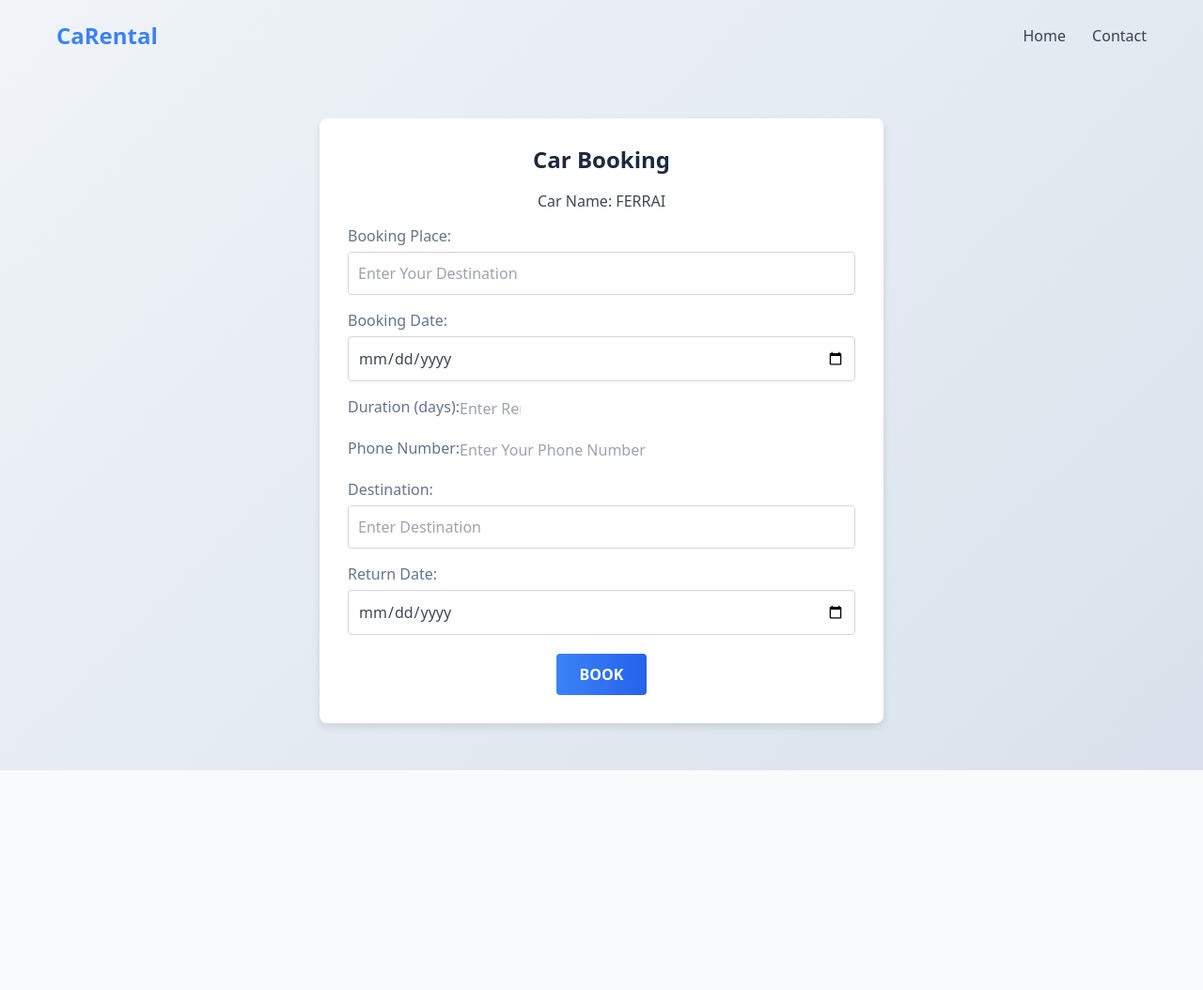
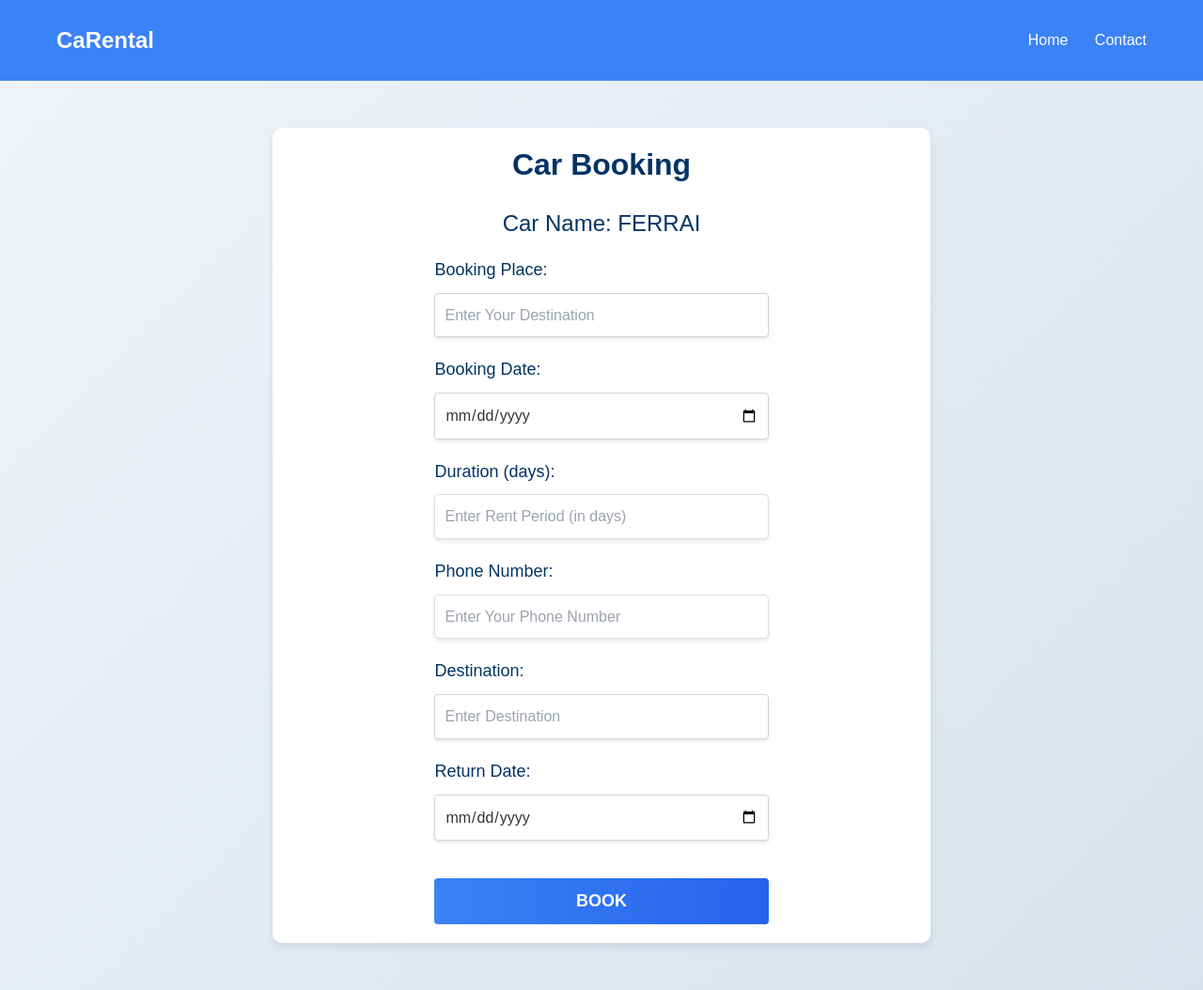
Before and after one commit to c-mulge/FinalProject, a PHP site: page /booking.php?id=1 in a window 1280 px wide. Shown: the whole page at 94% size. Before the commit the page ends 820 px from the top, so only its background shows below. Run offline with PHP 8.4, Linux system fonts and the light colour scheme; a user stored in the database is signed in; data comes from the database, SQL or seed files in the repository; some libraries are stand-ins or nearby versions.

Commit message:
Update booking.php

```diff
--- a/my_pro/booking.php
+++ b/my_pro/booking.php
@@ -61,7 +61,6 @@
     <meta http-equiv="X-UA-Compatible" content="IE=edge">
     <meta name="viewport" content="width=device-width, initial-scale=1.0">
     <title>Car Booking</title>
-    <link rel="stylesheet" href="css/style2.css">
     <script type="text/javascript">
         function preventBack() {
             window.history.forward();
@@ -74,34 +73,177 @@
     <script src="//cdnjs.cloudflare.com/ajax/libs/jquery/3.2.1/jquery.min.js"></script>
     <link rel="stylesheet" href="css/style2.css">
     <link href="https://cdn.jsdelivr.net/npm/tailwindcss@2.2.19/dist/tailwind.min.css" rel="stylesheet">
+    <style>
+* {
+    margin: 0;
+    padding: 0;
+    box-sizing: border-box;
+}
+
+body {
+    font-family: 'Arial', sans-serif;
+    background-color: #3b82f6;
+    color: #333;
+    line-height: 1.6;
+}
+
+h2, h3 {
+    color: #003366;
+}
+
+nav {
+    background-color: #3b82f6;
+    padding: 15px 0;
+}
+
+.navbar-content {
+    display: flex;
+    justify-content: space-between;
+    align-items: center;
+    padding: 0 20px;
+}
+
+.navbar-content .logo {
+    font-size: 24px;
+    font-weight: bold;
+    color: white;
+}
+
+.navbar-content .menu a {
+    color: white;
+    text-decoration: none;
+    margin-left: 20px;
+    font-size: 16px;
+    transition: color 0.3s ease;
+}
+
+.navbar-content .menu a:hover {
+    color: #FFD700;
+}
+
+.search-form {
+    display: flex;
+    flex-direction: column;
+    justify-content: center;
+    align-items: center;
+    margin-top: 50px;
+    padding: 20px;
+    max-width: 700px;
+    margin-left: auto;
+    margin-right: auto;
+    background-color: #ffffff;
+    border-radius: 10px;
+    box-shadow: 0 4px 8px rgba(0, 51, 102, 0.1);
+}
+
+.search-form h2 {
+    font-size: 32px;
+    margin-bottom: 30px;
+    text-align: center;
+    color: #003366;
+}
+
+.search-form h3 {
+    font-size: 24px;
+    margin-bottom: 20px;
+    color: #003366;
+    text-align: center;
+}
+
+.input-group {
+    margin-bottom: 20px;
+    width: 100%;
+}
+
+.input-group label {
+    font-size: 18px;
+    color: #003366;
+    display: block;
+    margin-bottom: 10px;
+}
+
+.input-style {
+    width: 100%;
+    padding: 10px;
+    font-size: 16px;
+    border-radius: 5px;
+    border: 1px solid #ddd;
+    outline: none;
+    box-shadow: 0 2px 4px rgba(0, 0, 0, 0.1);
+    transition: border-color 0.3s ease;
+}
+
+.input-style:focus {
+    border-color: #003366;
+    box-shadow: 0 0 8px rgba(0, 51, 102, 0.3);
+}
+
+.search-btn {
+    background-color: #003366;
+    color: #fff;
+    border: none;
+    padding: 12px 20px;
+    font-size: 18px;
+    width: 100%;
+    border-radius: 5px;
+    cursor: pointer;
+    transition: background-color 0.3s ease;
+}
+
+.search-btn:hover {
+    background-color: #004488;
+}
+
+@media (max-width: 768px) {
+    .search-form {
+        width: 90%;
+        padding: 15px;
+    }
+
+    .navbar-content .logo {
+        font-size: 20px;
+    }
+
+    .navbar-content .menu a {
+        font-size: 14px;
+        margin-left: 15px;
+    }
+}
+
+@media (max-width: 480px) {
+    .search-form {
+        padding: 10px;
+    }
+
+    .search-form h2 {
+        font-size: 28px;
+    }
+
+    .search-form h3 {
+        font-size: 20px;
+    }
+
+    .search-btn {
+        font-size: 16px;
+    }
+}
+
+    </style>
 </head>
 
 <body>
-    <!-- Navbar Section -->
-    <!-- <div class="navbar-content">
-        <h2 class="logo">CaRental</h2>
-        <div class="menu">
-            <ul>
-                <li><a href="cardetails.php">HOME</a></li>
-                <li><a href="aboutus2.html">ABOUT</a></li>
-                <li><a href="contactus2.html">CONTACT</a></li>
-                <li><a href="index.html">LOGOUT</a></li>
-            </ul>
-        </div>
-    </div> -->
     <nav>
         <div class="navbar-content">
             <div class="logo">CaRental</div>
             <div class="menu">
                 <nav class="space-x-6">
-                    <a href="index.php" class="text-gray-700 hover:text-blue-500">Home</a>
-                    <a href="#" class="text-gray-700 hover:text-blue-500">Contact</a>
+                    <a href="cardetails.php" class="text-gray-700 hover:text-blue-500">Home</a>
+                    <a href="contactus.html" class="text-gray-700 hover:text-blue-500">Contact</a>
                 </nav>
             </div>
         </div>
     </nav>
 
-    <!-- Booking Form Section -->
     <div class="search-form">
         <h2>Car Booking</h2>
         <form id="register" method="POST">
```
